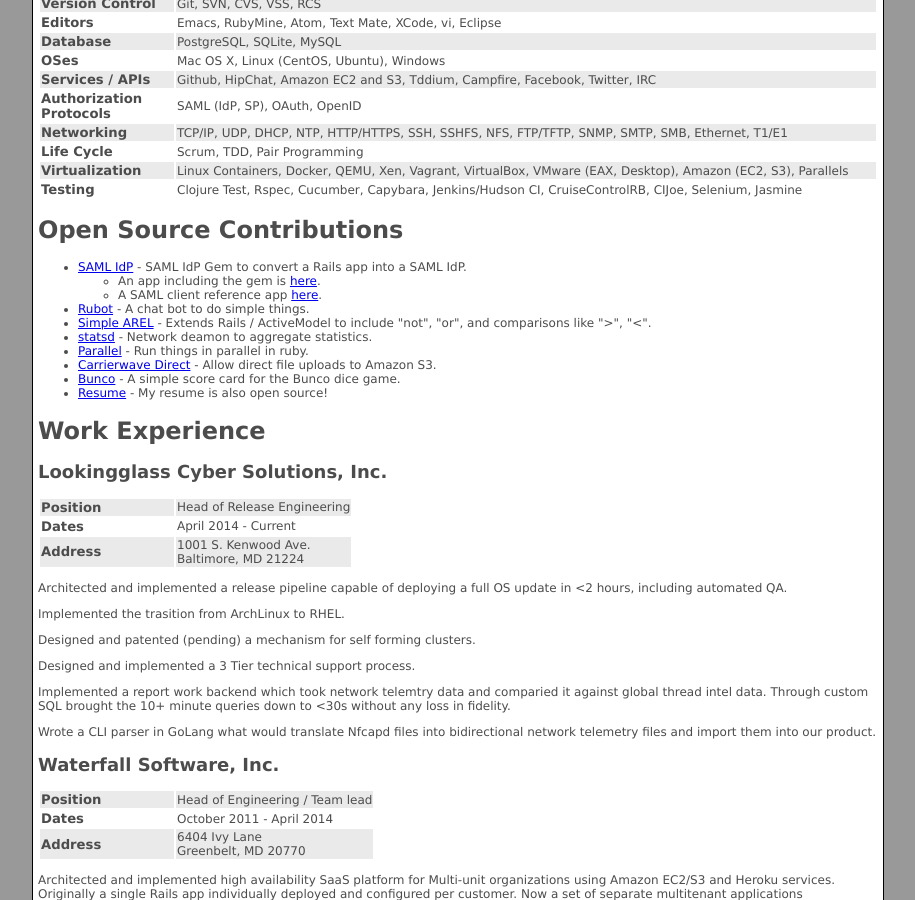
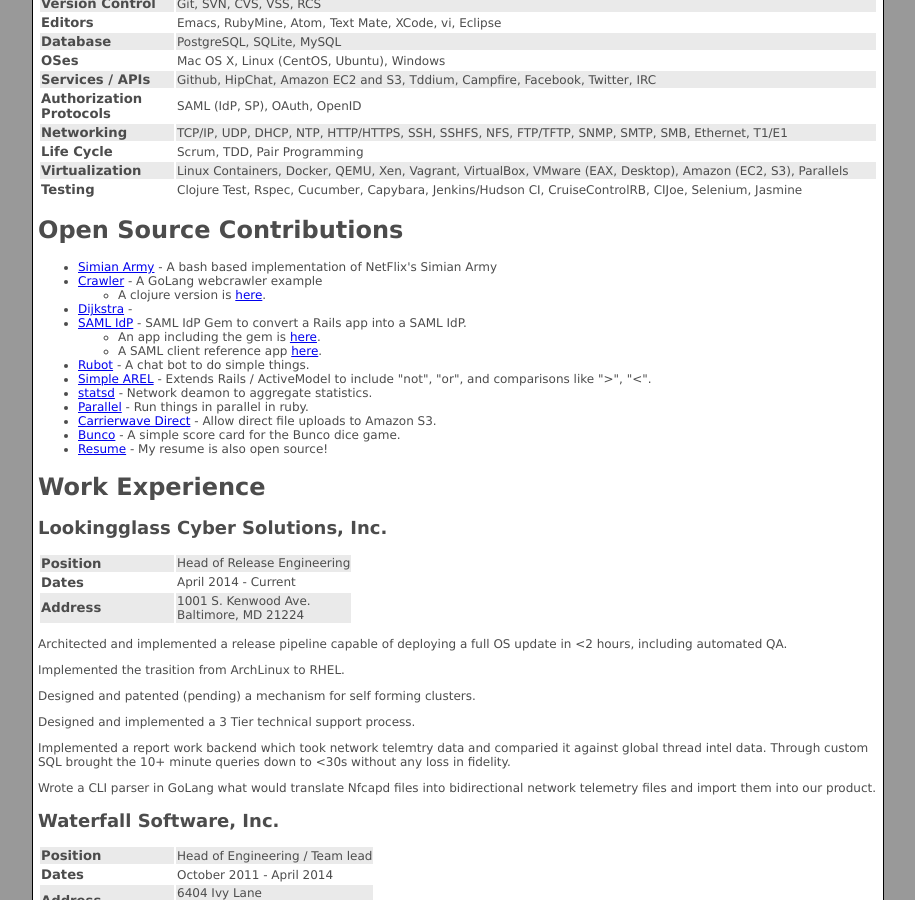
Before and after one commit to srvullupala/Resume, a Jekyll site: the page built from index.html, in a window 1280 px wide and 900 px high, scrolled down 332 px. Shown: the whole window, without its empty margins (182-1097 px from the left). Built offline with Jekyll 4.4.1, drawn with Linux system fonts in a browser that asks for light colours; Markdown is read by kramdown in place of the engine named in the settings.

Commit message:
Adding more OSS repos

```diff
--- a/_data/open_source.yml
+++ b/_data/open_source.yml
@@ -1,4 +1,18 @@
 ---
+- name: Simian Army
+  url: https://github.com/jkamenik/simian-army
+  description: A bash based implementation of NetFlix's Simian Army
+
+- name: Crawler
+  url: https://github.com/jkamenik/crawler
+  description: A GoLang webcrawler example
+  subitems:
+    - A clojure version is <a href="https://github.com/jkamenik/crawler-clojure">here</a>.
+
+- name: Dijkstra
+  url: https://github.com/jkamenik/dijkstra
+  Description: A ruby implementation of the Dijkstra Algorithm.
+
 - name: SAML IdP
   url: https://github.com/jkamenik/saml_idp
   description: SAML IdP Gem to convert a Rails app into a SAML IdP.
```
